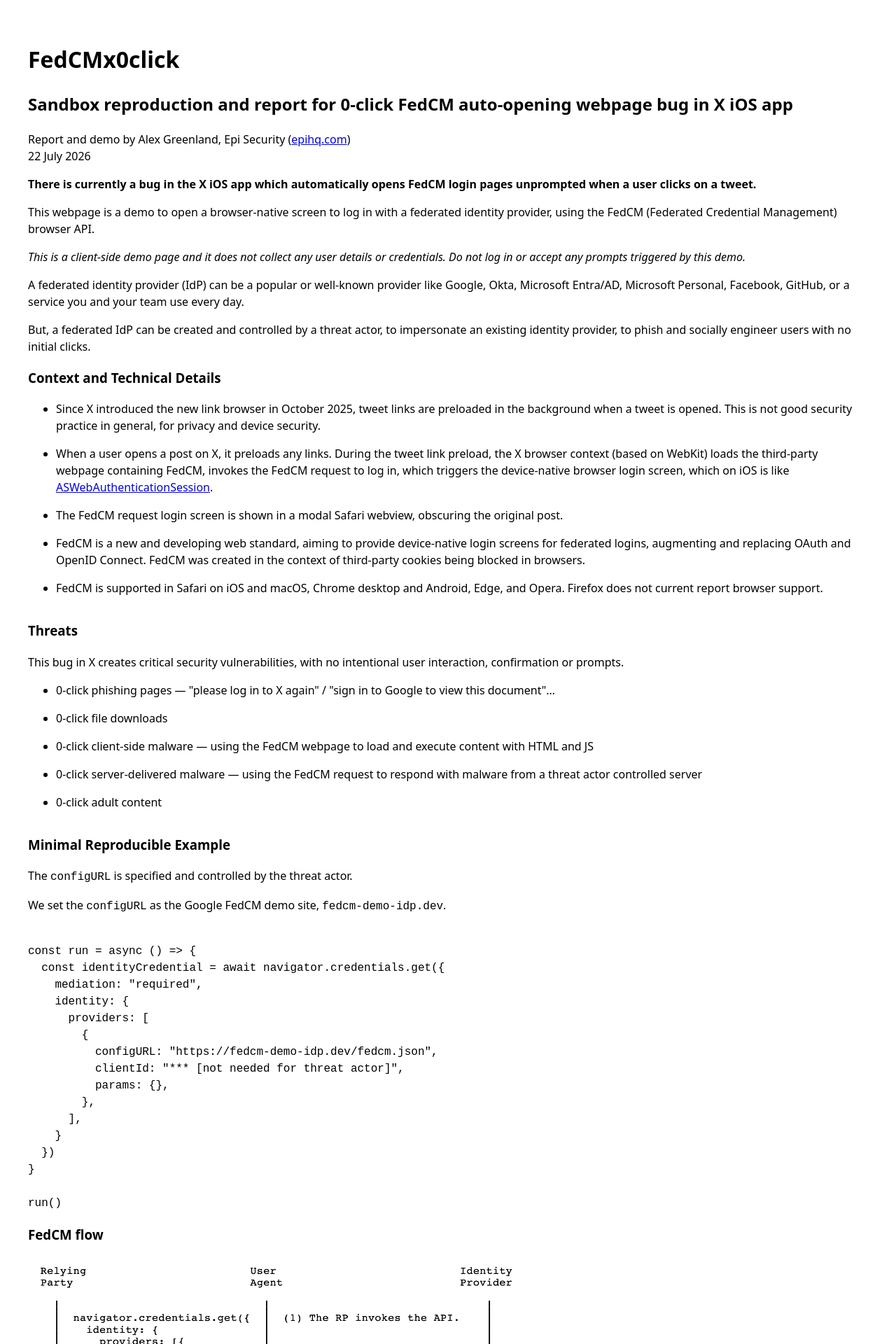
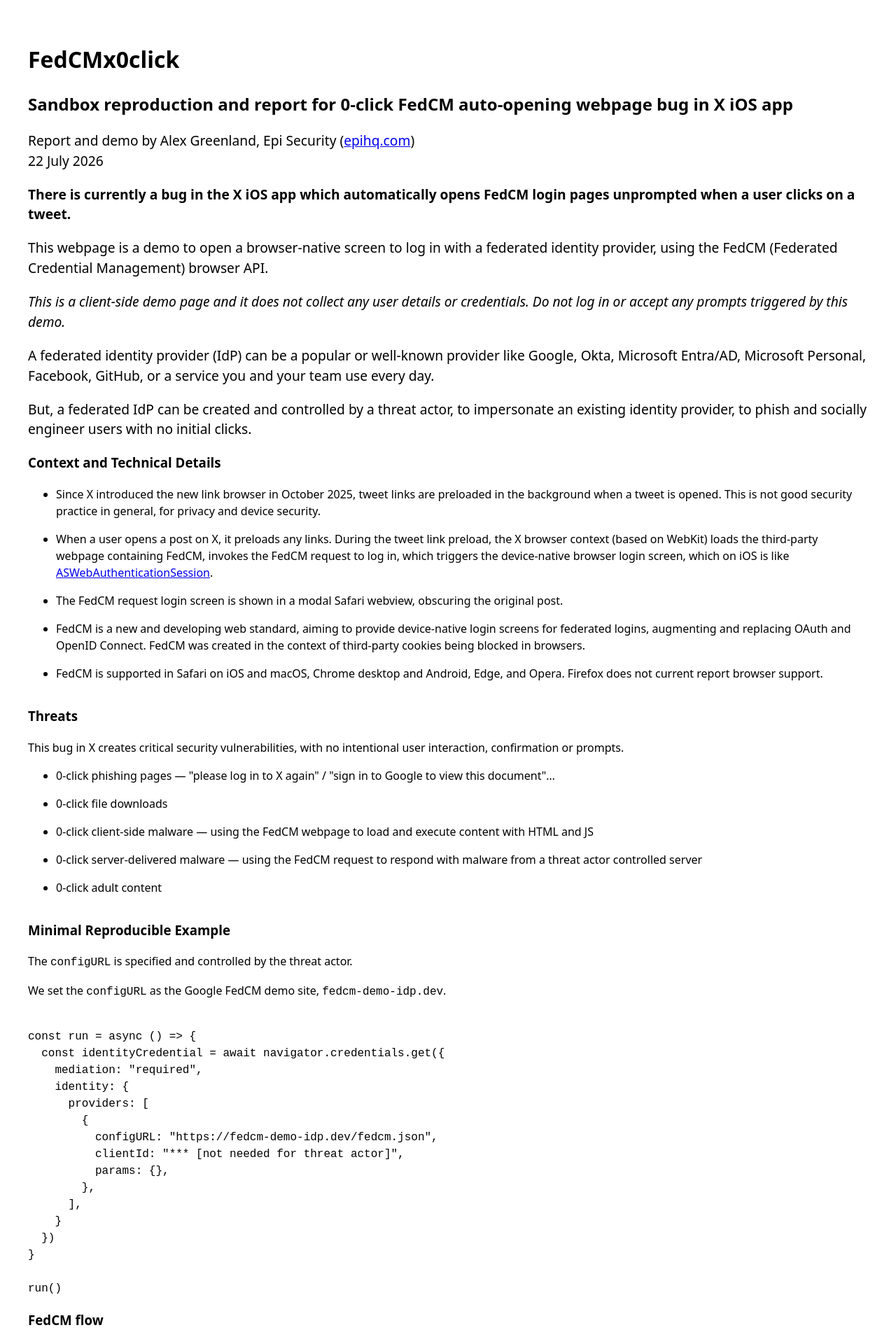
Before and after one commit to alexgreenland/alexgreenland.github.io, a Jekyll site: the page sandbox/fedcm-x-jul-2026.html, which Jekyll copies as it is, in a window 1280 px wide. Shown: the top 1920 px of the page at 70% size. Built offline with Jekyll 4.4.1, drawn with Linux system fonts in a browser that asks for light colours; Markdown is read by kramdown in place of the engine named in the settings.

Commit message:
Update fedcm-x-jul-2026.html

```diff
--- a/sandbox/fedcm-x-jul-2026.html
+++ b/sandbox/fedcm-x-jul-2026.html
@@ -18,6 +18,10 @@
       padding: 2rem;
     }
 
+    .lead {
+      font-size: 1.2rem;
+    }
+
     code {
       font-family: ui-monospace, monospace;
     }
@@ -36,29 +40,29 @@
 <h1>FedCMx0click</h1>
 <h2>Sandbox reproduction and report for 0-click FedCM auto-opening webpage bug in X iOS app</h2>
 
-<p>
+<p class="lead">
   Report and demo by Alex Greenland, Epi Security (<a href="https://epihq.com">epihq.com</a>)
   <br>
   22 July 2026
 </p>
 
-<p>
+<p class="lead">
   <strong>There is currently a bug in the X iOS app which automatically opens FedCM login pages unprompted when a user clicks on a tweet. </strong>
 </p>
 
-<p>
+<p class="lead">
   This webpage is a demo to open a browser-native screen to log in with a federated identity provider, using the FedCM (Federated Credential Management) browser API.
 </p>
 
-<p>
+<p class="lead">
   <em>This is a client-side demo page and it does not collect any user details or credentials. Do not log in or accept any prompts triggered by this demo.</em>
 </p>
 
-<p>
+<p class="lead">
   A federated identity provider (IdP) can be a popular or well-known provider like Google, Okta, Microsoft Entra/AD, Microsoft Personal, Facebook, GitHub, or a service you and your team use every day.
 </p>
 
-<p>
+<p class="lead">
   But, a federated IdP can be created and controlled by a threat actor, to impersonate an existing identity provider, to phish and socially engineer users with no initial clicks.
 </p>
 
```
